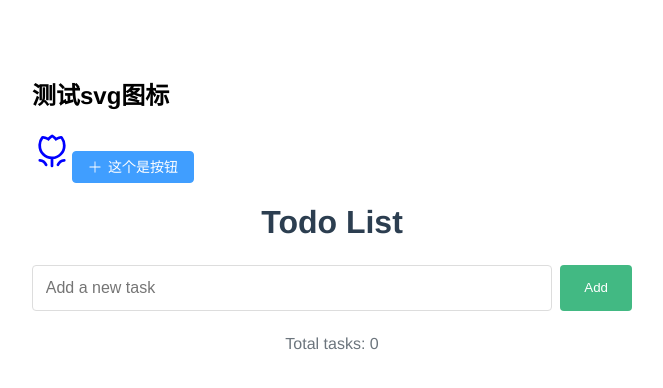
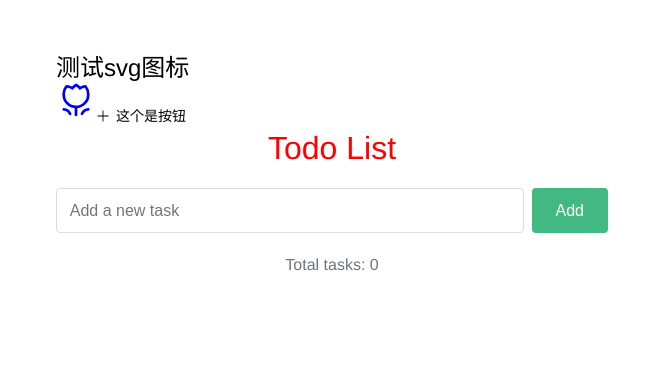
Before and after one commit to laoPanP/chongda-2026-project, a Vue app: page / in a window 1280 px wide. Shown: the top 388 px of the page, without its empty margins (308-971 px from the left). Built offline with nearby package versions, Linux system fonts and the light colour scheme.

Commit message:
feat: scss相关配置，新增全局样式文件variable.scss，新增清除默认样式文件reset.scss,新增scss主入口文件index,scss;安装mock相关插件

```diff
--- a/package.json
+++ b/package.json
@@ -42,6 +42,7 @@
     "globals": "^16.0.0",
     "husky": "^8.0.0",
     "install": "^0.13.0",
+    "mockjs": "^1.1.0",
     "npm": "^11.3.0",
     "postcss": "^8.5.3",
     "postcss-html": "^1.8.0",
@@ -62,6 +63,7 @@
     "typescript": "~5.7.2",
     "typescript-eslint": "^8.31.0",
     "vite": "^6.3.1",
+    "vite-plugin-mock": "^3.0.2",
     "vite-plugin-svg-icons": "^2.0.1",
     "vite-plugin-vue-setup-extend": "^0.4.0",
     "vue-eslint-parser": "^10.1.3",
--- a/src/App.vue
+++ b/src/App.vue
@@ -66,12 +66,6 @@
 
 <style lang="scss">
   @use 'sass:color';
-
-  // Variables
-  $primary-color: #2c3e50;
-  $secondary-color: #42b983;
-  $danger-color: #ff4757;
-  $border-radius: 4px;
 
   .todo-container {
     padding: 1.5rem;
--- a/src/main.ts
+++ b/src/main.ts
@@ -15,5 +15,7 @@ import 'virtual:svg-icons-register'
 // 引入自定义插件对象：注册整个项目的全局组件
 import GlobalComponents from '@/components'
 app.use(GlobalComponents)
+// 引入模板全局样式
+import '@/styles/index.scss'
 //将应用挂载到挂载点上
 app.mount('#app')
--- /dev/null
+++ b/src/styles/index.scss
@@ -0,0 +1,2 @@
+// 引入清除默认样式
+ @use './reset.scss' as *;
--- /dev/null
+++ b/src/styles/reset.scss
@@ -0,0 +1,161 @@
+* {
+  box-sizing: border-box;
+  background-repeat: no-repeat;
+  -webkit-tap-highlight-color: rgba(0,0,0,0);
+}
+
+body {
+  margin: 0;
+  line-height: 1;
+}
+
+article,
+aside,
+footer,
+header,
+nav,
+section,
+main,
+figcaption,
+figure,
+menu,
+details {
+  display: block;
+}
+
+audio,
+canvas,
+video {
+  display: inline-block;
+}
+
+img {
+  display: block;
+  border: 0;
+}
+
+h1,
+h2,
+h3,
+h4,
+h5,
+h6 {
+  margin: 0;
+  padding: 0;
+  font-weight: normal;
+}
+
+p {
+  margin: 0;
+  padding: 0;
+}
+
+address,
+cite,
+dfn,
+em,
+var {
+  font-style: normal;
+}
+
+ul,
+ol {
+  margin: 0;
+  padding: 0;
+  list-style-type: none;
+}
+
+a {
+  background-color: transparent;
+  font-size: inherit;
+  color: inherit;
+  text-decoration: none;
+
+  &:active,
+  &:hover {
+    outline: 0;
+  }
+}
+
+:focus {
+  outline: 0;
+}
+
+button,
+input,
+select,
+textarea {
+  margin: 0;
+  font-size: inherit;
+}
+
+button,
+html [type="button"],
+[type="reset"],
+[type="submit"] {
+  padding: 0;
+  border: 0;
+  color: inherit;
+  background-color: transparent;
+  -webkit-appearance: button;
+  cursor: pointer;
+}
+
+button::-moz-focus-inner,
+input::-moz-focus-inner {
+  border: 0;
+  padding: 0;
+}
+
+input {
+  padding: 0;
+  line-height: normal;
+
+  &::-webkit-input-placeholder {
+    font-weight: 300;
+  }
+
+  &::-ms-input-placeholder {
+    font-weight: 300;
+  }
+
+  &::-moz-placeholder {
+    font-weight: 300;
+  }
+}
+
+[type="number"] {
+  -moz-appearance: textfield;
+
+  &::-webkit-inner-spin-button,
+  &::-webkit-outer-spin-button {
+    margin: 0;
+    height: auto;
+    -webkit-appearance: none;
+  }
+}
+
+[type="search"] {
+  -webkit-appearance: textfield;
+
+  &::-webkit-search-cancel-button,
+  &::-webkit-search-decoration {
+    -webkit-appearance: none;
+  }
+}
+
+textarea {
+  overflow: auto;
+  resize: none;
+  -webkit-appearance: none;
+}
+
+select {
+  -webkit-appearance: none;
+  background-color: #fff;
+}
+
+table {
+  border-collapse: collapse;
+  border-spacing: 0;
+}
--- /dev/null
+++ b/src/styles/variable.scss
@@ -0,0 +1,5 @@
+//给项目提供scss全局变量
+$primary-color: red;
+$secondary-color: #42b983;
+$danger-color: #ff4757;
+$border-radius: 4px;
--- a/vite.config.ts
+++ b/vite.config.ts
@@ -24,5 +24,13 @@ export default defineConfig({
       // '@': path.resolve('./src')//基于 当前工作目录（process.cwd()）解析路径，动态依赖运行时环境。
       '@': fileURLToPath(new URL('./src', import.meta.url)) // 现代项目更推荐 ESM如果项目使用 ESM 模块（"type": "module")，该方法最优 完全兼容 ESM 和 CJS，路径解析与运行时环境无关
     }
+  },
+  // scss全局变量配置
+  css: {
+    preprocessorOptions: {
+      scss: {
+        additionalData: `@use "@/styles/variable.scss" as *;`
+      }
+    }
   }
 })
```
Also changed, not shown: src/components/HelloWorld.vue (deleted, +0 -43 lines), 2 other files (tests, documents, lock files or other folders).
